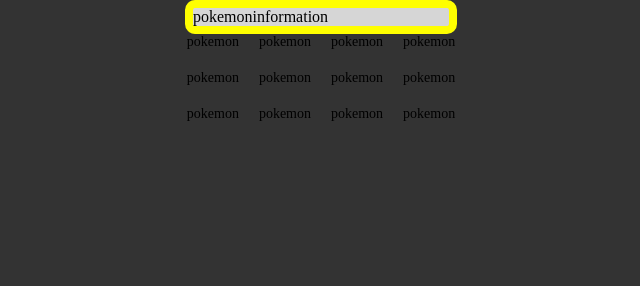
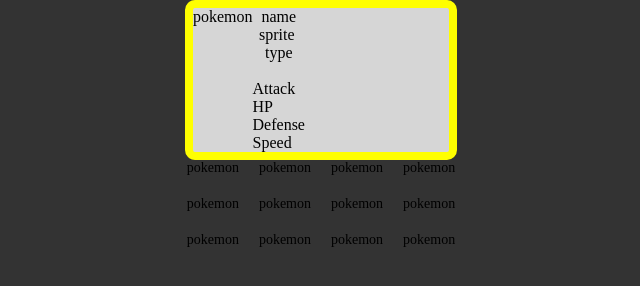
Before and after one commit to FedericoSanchez-Ksquare/MiniProject2-Pokedex, a plain HTML site: page index.html in a window 1280 px wide. Shown: the whole page, without its empty margins (319-959 px from the left). Drawn offline with Linux system fonts and the light colour scheme.

Commit message:
Added the stats to the pokemon card

```diff
--- a/index.html
+++ b/index.html
@@ -11,7 +11,40 @@
 <body>
     <div class="general-container">
         <div class="card poke-search">pokemon
-            <div class="information">information</div>
+            <div class="information">
+                <div class="container-name">
+                    name
+                </div>
+                <div class="container-sprite">
+                    sprite
+                    <img class="sprite" id="poke-sprite" src="">
+                </div>
+
+                <div class="container-types">
+                    <span class="type" id="poke-types" href="">type</span>
+                </div>
+                <br>
+                <div class="container-attack">
+                    <span>Attack </span>
+                    <span class="attack" id="poke-attackValue" href=""></span>
+                </div>
+                <div class="container-hp">
+                    <span>HP </span>
+                    <span class="hp" id="poke-hp" href=""></span>
+                </div>
+
+                <div class="container-defense">
+                    <span>Defense </span>
+                    <span class="defense" id="poke-defenseValue" href=""></span>
+                </div>
+
+                <div class="container-speed">
+                    <span>Speed </span>
+                    <span class="speed" id="poke-speedValue" href=""></span>
+                </div>
+
+
+            </div>
         </div>
         <div class="poke-dex" id="poke-dex1">
             <div>pokemon</div>
--- a/style.css
+++ b/style.css
@@ -37,3 +37,10 @@ body {
     background-color: rgba(255, 255, 255, 0.8);
     border: 8px solid yellow;
 }
+.container-hp,
+.container-attack,
+.container-defense,
+.container-speed {
+    display: flex;
+    justify-content: space-between;
+}
```
